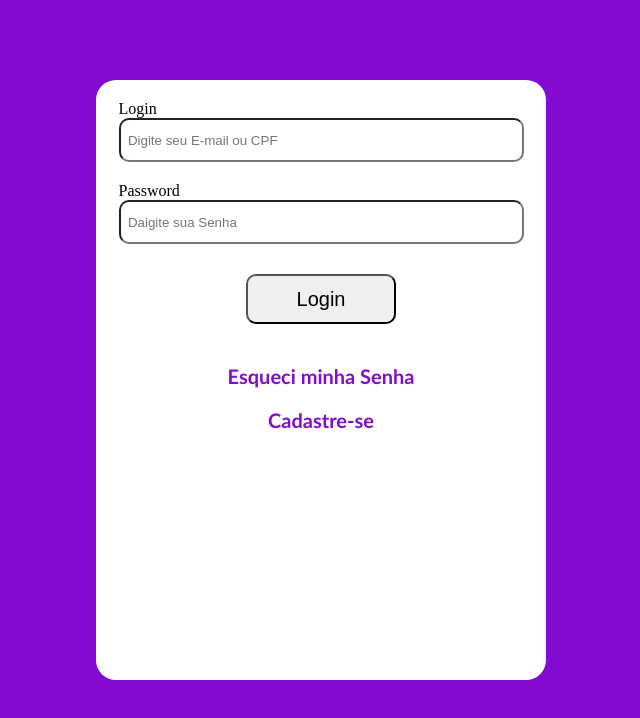
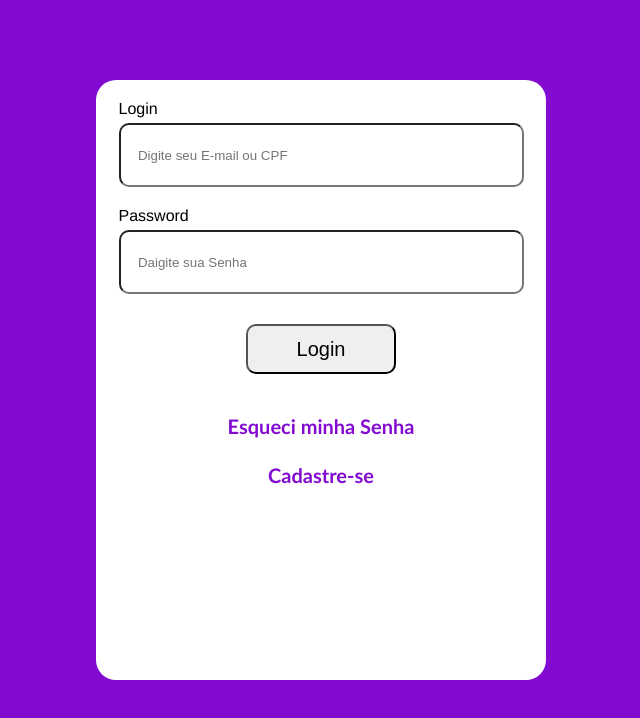
Before and after one commit to Luiz-Borba/Primary-registration, a plain HTML site: page Login/index.html in a window 1280 px wide. Shown: the whole page, without its empty margins (319-959 px from the left). Drawn offline with Linux system fonts and the light colour scheme.

Commit message:
alteração no style

```diff
--- a/Login/index.html
+++ b/Login/index.html
@@ -20,7 +20,7 @@
       </div>
       <div><button>Login</button></div>
       <div><a href="#">Esqueci minha Senha</a>
-      <a href="#">Cadastre-se</a></div>
+      <a href="../Register/register.html">Cadastre-se</a></div>
     </main>
   </body>
 </html>
--- a/Login/style.css
+++ b/Login/style.css
@@ -6,6 +6,7 @@
 body {
   background-color: #820ad1;
   display: flex;
+  font-family: "Franklin Gothic Medium", "Arial Narrow", Arial, sans-serif;
 }
 main {
   width: 450px;
@@ -19,10 +20,12 @@ div {
   flex-direction: column;
   width: 90%;
   margin: 20px auto;
+  gap: 5px;
 }
 input {
   height: 40px;
   border-radius: 10px;
+  padding: 10px;
 }
 button {
   border-radius: 10px;
@@ -30,6 +33,7 @@ button {
   width: 150px;
   font-size: 20px;
   margin: 10px auto;
+  cursor: pointer;
 }
 a {
   margin: 10px auto;
--- a/Register/register.css
+++ b/Register/register.css
@@ -6,6 +6,7 @@
   body {
     background-color: #820ad1;
     display: flex;
+    font-family: 'Franklin Gothic Medium', 'Arial Narrow', Arial, sans-serif;
   }
   main {
     width: 450px;
```
